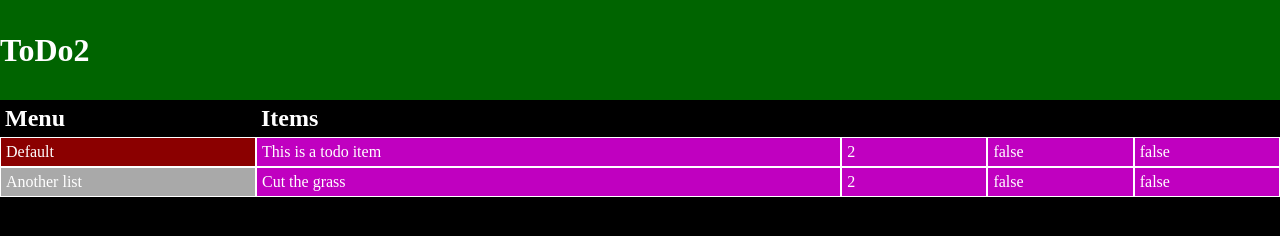
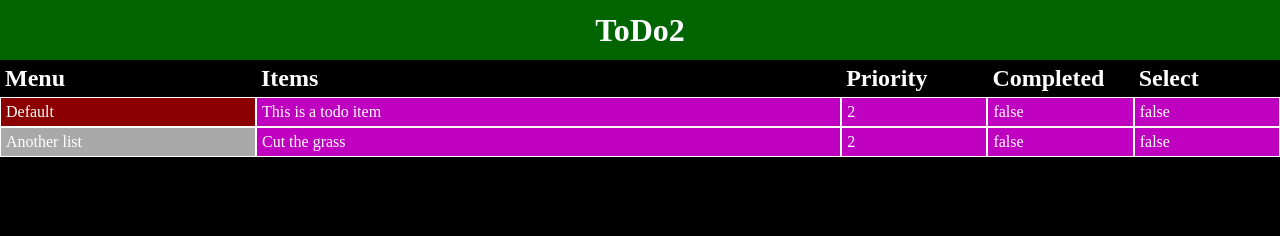
Before and after one commit to richgkav/ToDo2, a website built with webpack: page dist/index.html in a window 1280 px wide. Built offline with Linux system fonts and the light colour scheme.

Commit message:
Update 5 - Some CSS fixes

```diff
--- a/src/module-app.js
+++ b/src/module-app.js
@@ -61,7 +61,7 @@ const App = (function() {
     function addItemClickEvent(newDiv, id) {
         newDiv.addEventListener('click', function() {
             console.log(`Current list = ${toDoList.currentList.title}`);
-            console.log(`Clicked id = ${id}`);
+            console.log(`Clicked item id = ${id}`);
             const item = toDoList.currentList.getItemWithId(id);
             console.log(`Item ${item.title} selected`);
         });
--- a/src/styles.css
+++ b/src/styles.css
@@ -10,9 +10,10 @@ body {
 
 #top-bar {
     width: 100%;
-    height: 100px;
-    line-height: 100px;
+    height: 60px;
+    line-height: 60px;
     background-color: darkgreen;
+    text-align: center;
 }
 
 #main-div, #menu-bar{
@@ -22,8 +23,13 @@ body {
     grid-template-columns: 1fr 4fr;
 }
 
-#menu-bar>div {
-    margin: 5px;
+#items-menu {
+    display: grid;
+    grid-template-columns: 4fr 1fr 1fr 1fr;
+}
+
+#menu-bar h2 {
+    padding: 5px;
 }
 
 #lists-container {
```
Also changed, not shown: dist/index.html, dist/main.js.
